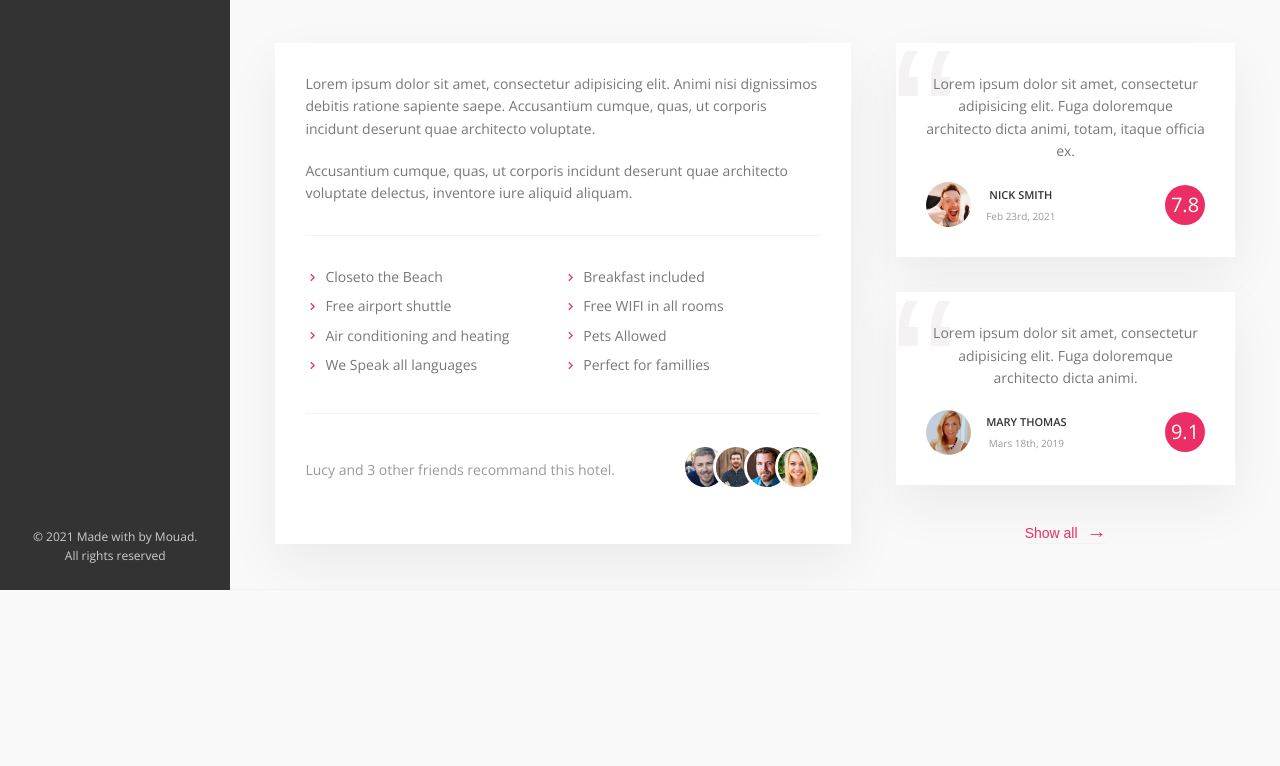
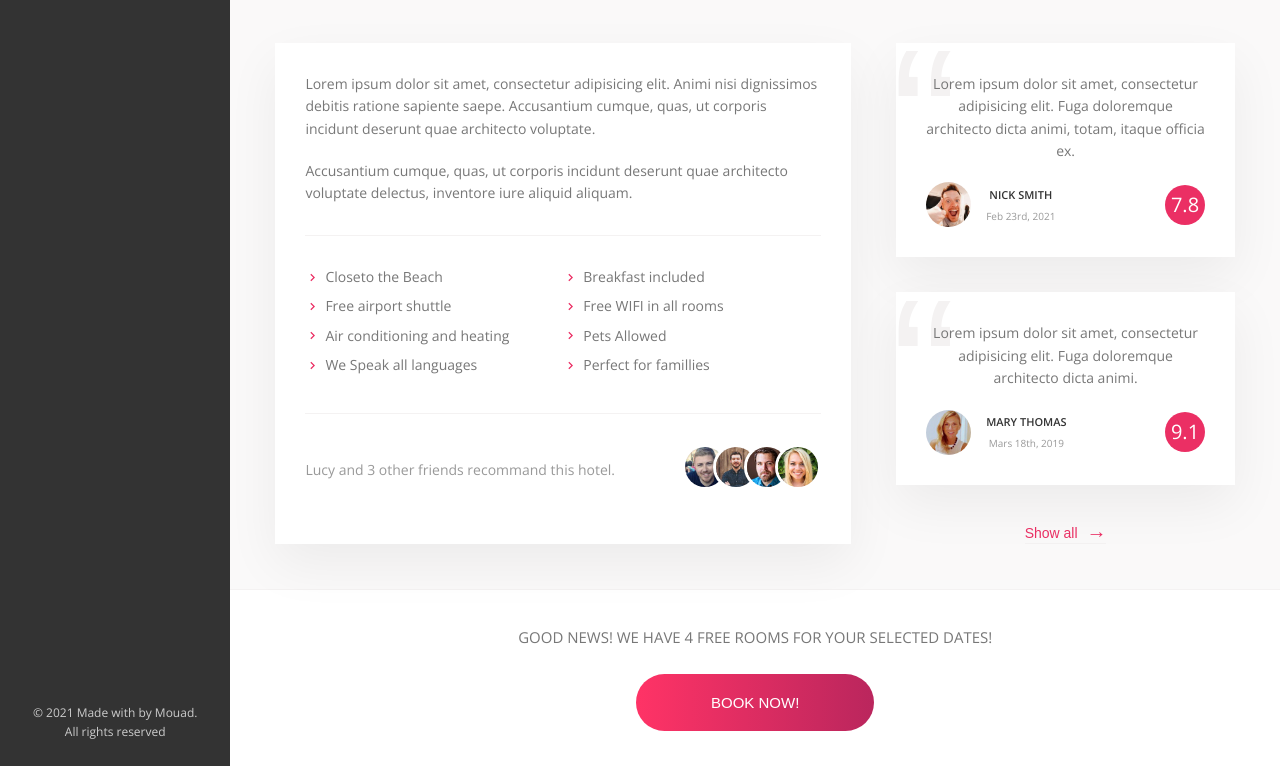
Before and after one commit to mouad-aitelmahjoub/trillo, a React (Create React App) app: page / in a window 1280 px wide. Shown: the part 352-1118 px from the top of the page. Before the commit the page ends 942 px from the top, so only its background shows below. Built offline with nearby package versions, Linux system fonts and the light colour scheme.

Commit message:
Call to action : Done

```diff
--- /dev/null
+++ b/src/components/CallToAction/CallToAction.jsx
@@ -0,0 +1,15 @@
+import "./call-to-action.scss"
+
+const CallToAction = () => {
+  return (
+    <div className="cta">
+      <h2 className="cta__book-now">Good news! We have 4 free rooms for your selected dates!</h2>
+      <button className="btn">
+        <span className="btn__visible">Book now!</span>
+        <span className="btn__hidden">Only 4 rooms left!</span>
+      </button>
+    </div>
+  )
+}
+
+export default CallToAction
--- /dev/null
+++ b/src/components/CallToAction/call-to-action.scss
@@ -0,0 +1,48 @@
+@import "../../variables";
+
+.cta {
+  padding: 3.5rem 0;
+  text-align: center;
+
+  &__book-now {
+    font-size: 1.5rem;
+    font-weight: 300;
+    text-transform: uppercase;
+    margin-bottom: 2.5rem;
+  }
+  .btn {
+    position: relative;
+    font-size: 1.5rem;
+    font-weight: 300;
+    text-transform: uppercase;
+    border: none;
+    border-radius: 10rem;
+    background-image: linear-gradient(to right, $primary-light, $primary-dark);
+    color: white;
+    overflow: hidden;
+    cursor: pointer;
+    & > * {
+      display: inline-block;
+      height: 100%;
+      width: 100%;
+      transition: all 0.5s;
+    }
+
+    &__visible {
+      padding: 2rem 7.5rem;
+      bottom: 0;
+    }
+    &__hidden {
+      position: absolute;
+      padding: 2rem;
+      left: 0;
+      top: -100%;
+    }
+    &:hover .btn__visible {
+      transform: translateY(100%);
+    }
+    &:hover .btn__hidden {
+      top: 0;
+    }
+  }
+}
--- a/src/components/HotelView/HotelView.jsx
+++ b/src/components/HotelView/HotelView.jsx
@@ -1,3 +1,4 @@
+import CallToAction from "../CallToAction/CallToAction"
 import Gallery from "../Gallery/Gallery"
 import HotelDetails from "../HotelDetails/HotelDetails"
 import HotelInfo from "../HotelInfo/HotelInfo"
@@ -9,6 +10,7 @@ const HotelView = () => {
       <Gallery />
       <HotelDetails />
       <HotelInfo />
+      <CallToAction />
     </div>
   )
 }
```
